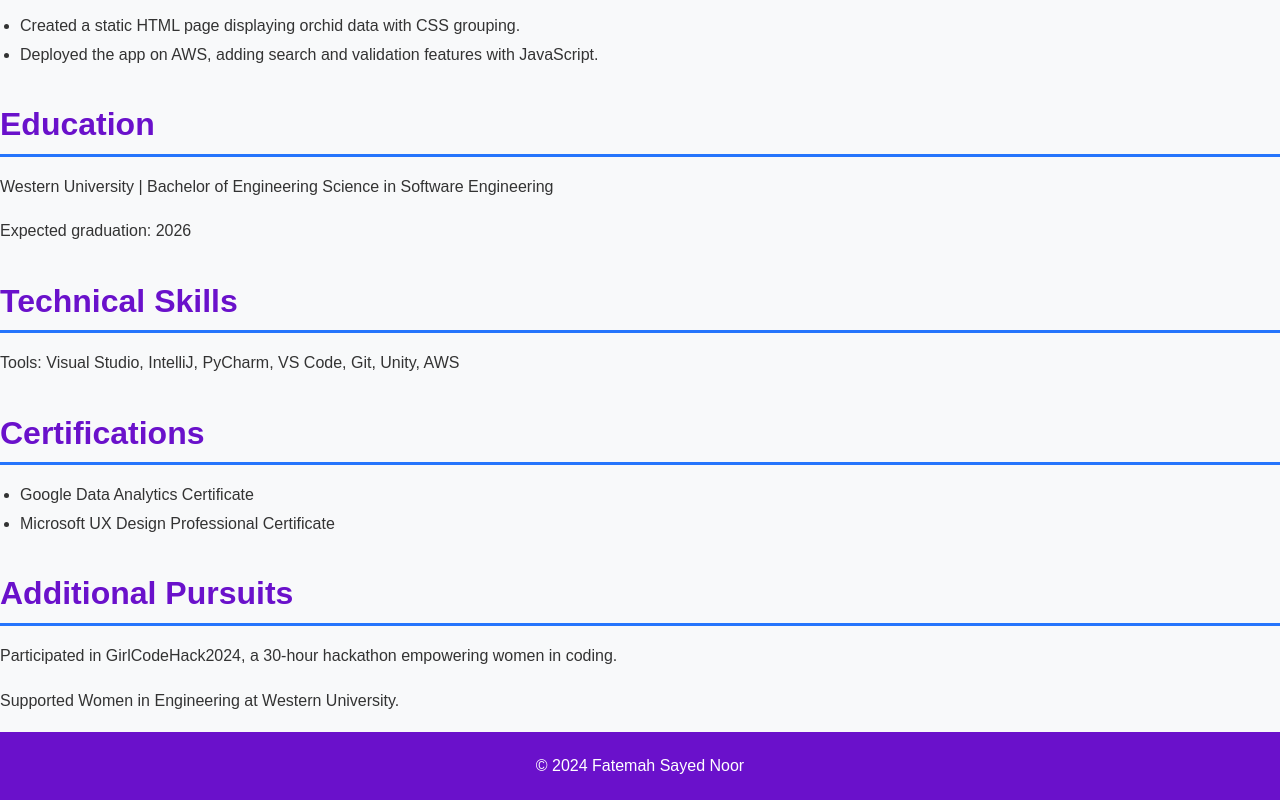
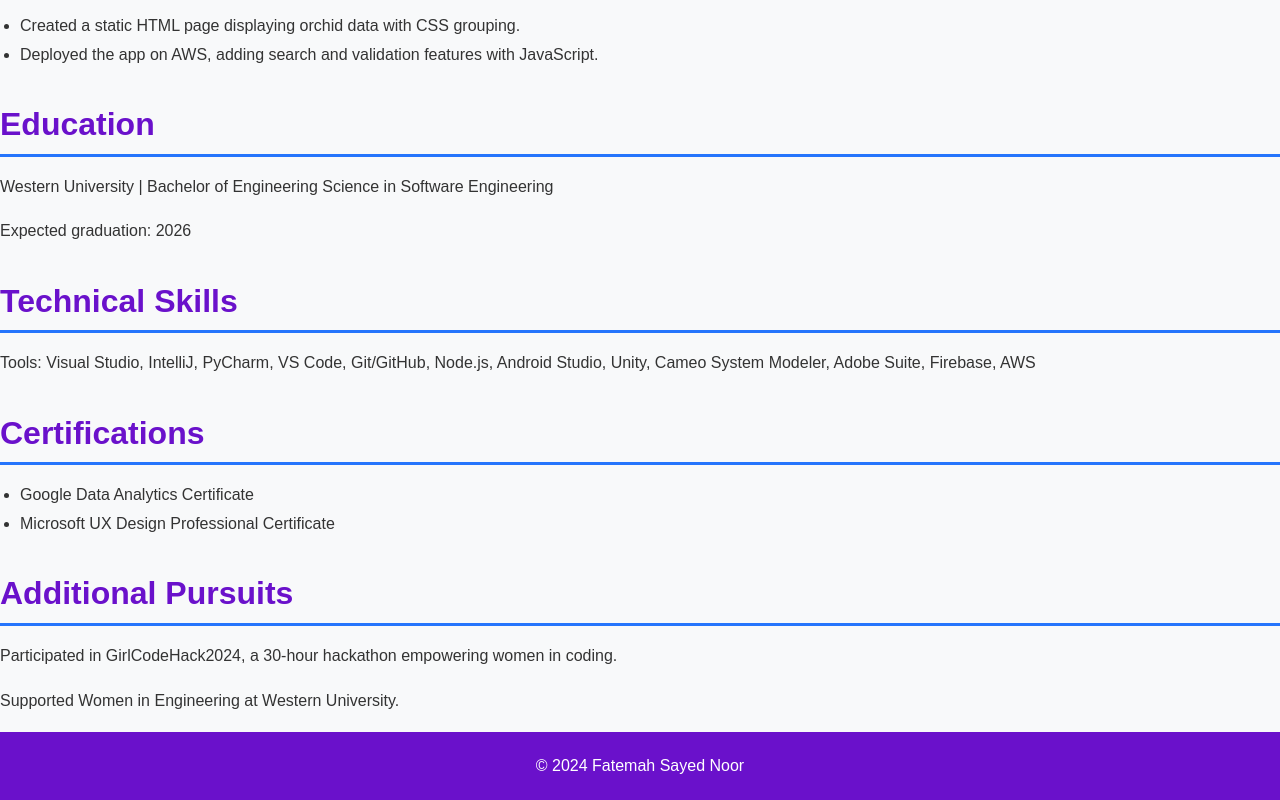
Before and after one commit to FatemahNur/Portfolio, a plain HTML site: page index.html in a window 1280 px wide. Shown: the part 1411-2211 px from the top of the page. Drawn offline with Linux system fonts and the light colour scheme.

Commit message:
tools updated

```diff
--- a/index.html
+++ b/index.html
@@ -78,7 +78,8 @@
 
         <section id="skills">
             <h2>Technical Skills</h2>
-            <p>Tools: Visual Studio, IntelliJ, PyCharm, VS Code, Git, Unity, AWS</p>
+            <p>Tools: Visual Studio, IntelliJ, PyCharm, VS Code, Git/GitHub, Node.js, Android Studio, Unity, Cameo System
+                Modeler, Adobe Suite, Firebase, AWS</p>
         </section>
 
         <section id="certifications">
```
